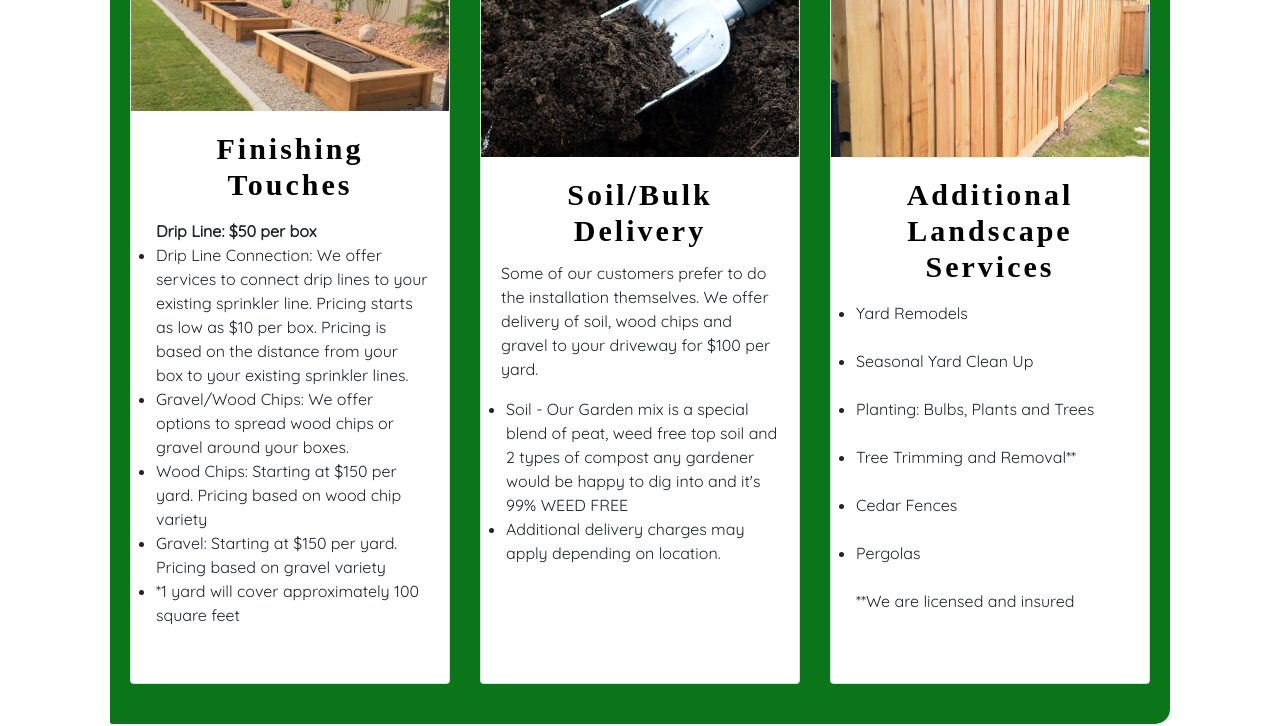
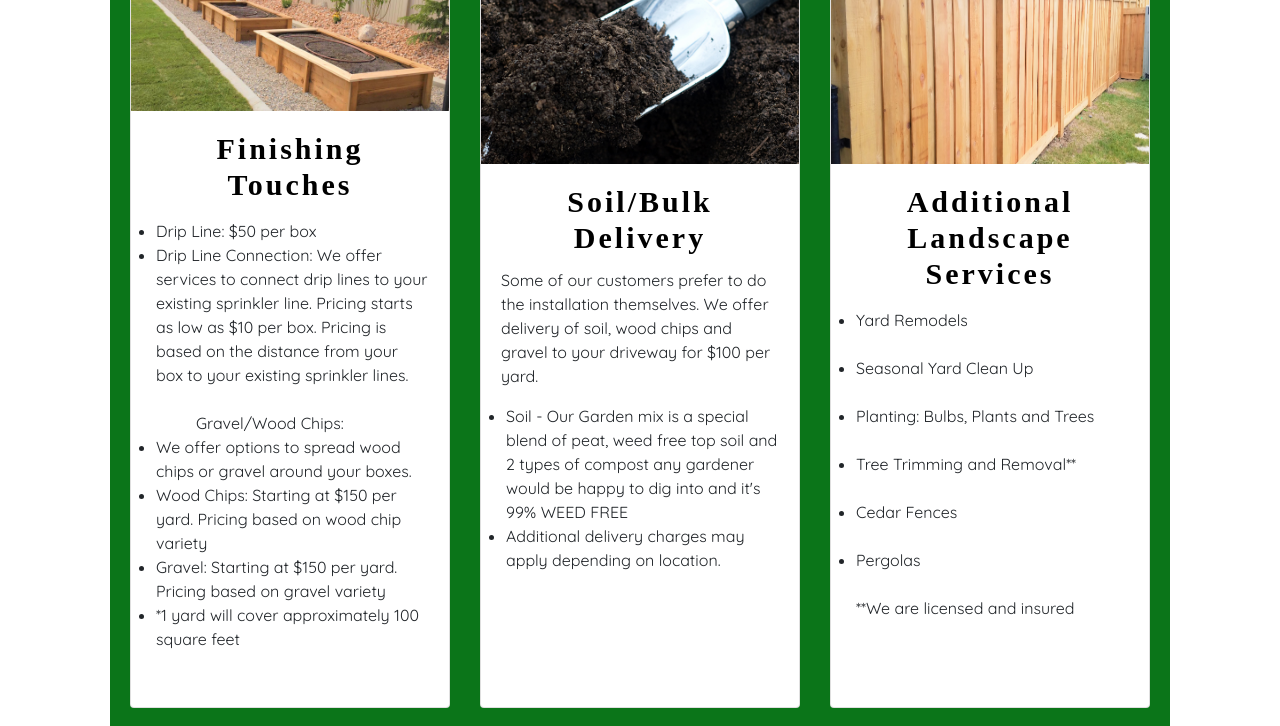
Before and after one commit to Sespinosa83/Silvercreekgardenboxes, a plain HTML site: page services.html in a window 1280 px wide. Shown: the part 1638-2364 px from the top of the page. Drawn offline with nearby package versions, Linux system fonts and the light colour scheme.

Commit message:
Add files via upload
adding color changes and re-positioning the services for the soil

```diff
--- a/contact.css
+++ b/contact.css
@@ -65,7 +65,7 @@ container {
 }
 
 div.card-body {
-	background-color: #87d6f5;
+	background-color: #49849e;
 }
 
 div.card.text-center {
--- a/delivery.css
+++ b/delivery.css
@@ -48,7 +48,7 @@ div.card {
 
 div.card-body {
 	padding: 10%;
-    background-color: #0384fc;
+    background-color: #49849e;
 	border-radius: 20px 20px 0px 0px;
 
 	margin-top: 0px
@@ -96,6 +96,7 @@ div.jumbotron {
 }
 
 div.jumbotron.gallery {
+	background-color: #0b7519;
 	width: fit-content;
 	margin-left: auto;
 	margin-right: auto;
@@ -272,7 +273,7 @@ img.instagrambottom {
 		background-color: #87d6f5;
 	}
 	div.jumbotron.gallery {
-	background-color: #49849e;
+	background-color: #0b7519;
 	border-radius: 15px 2px;
 	width: 100%;
 }
--- a/services.html
+++ b/services.html
@@ -128,11 +128,13 @@
 				</h5>
 				 <p class="card-text">
 					<ul>
-						<strong>Drip Line: $50 per box</strong>
-						<li>Drip Line Connection: We offer services to connect drip lines to your existing sprinkler line. Pricing starts as low as $10 per box.  Pricing is based on the distance from your box to your existing sprinkler lines.</li> <li>Gravel/Wood Chips: We offer options to spread wood chips or gravel around your boxes.</li>
-						<li>Wood Chips: Starting at $150 per yard. Pricing based on wood chip variety</li>
-						<li>Gravel: Starting at $150 per yard.  Pricing based on gravel variety</li>
-						<li>*1 yard will cover approximately 100 square feet</li>
+						<li>Drip Line: $50 per box</li>
+						<li>Drip Line Connection: We offer services to connect drip lines to your existing sprinkler line. Pricing starts as low as $10 per box.  Pricing is based on the distance from your box to your existing sprinkler lines.</li> <br>
+							<ol>Gravel/Wood Chips:</ol>
+								<li>We offer options to spread wood chips or gravel around your boxes.</li>
+								<li>Wood Chips: Starting at $150 per yard. Pricing based on wood chip variety</li>
+								<li>Gravel: Starting at $150 per yard.  Pricing based on gravel variety</li>
+								<li>*1 yard will cover approximately 100 square feet</li>
 					</ul>
 				</p>
 	  		</div>
```
